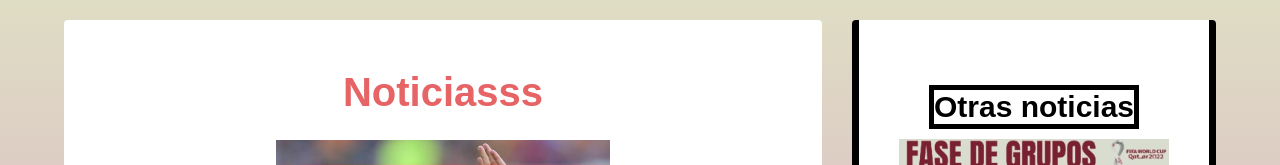
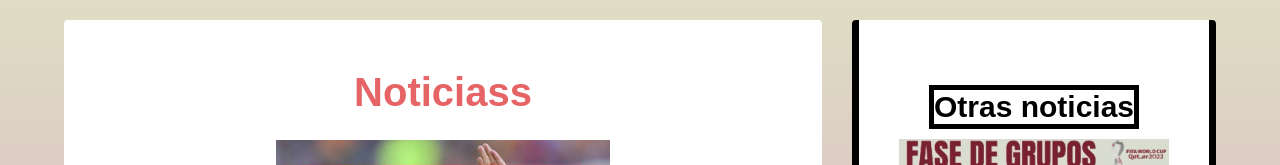
Before and after one commit to ManuelBM119/ultdesafio, a plain HTML site: page index.html in a window 1280 px wide. Shown: the part 176-341 px from the top of the page. Drawn offline with Linux system fonts and the light colour scheme.

Commit message:
first commit

```diff
--- a/index.html
+++ b/index.html
@@ -52,7 +52,7 @@
 
 	<main class="contenido">
 		<div class="contenido-info">
-		<h2 class="titulo-main">Noticiasss</h2>
+		<h2 class="titulo-main">Noticiass</h2>
 		<img class="imgs-main" src="img/messi.jpg" alt="">
 		<p>
 			Lorem ipsum dolor sit amet, consectetur adipiscing elit. Quisque sagittis rutrum gravida. Aliquam vel nunc sit amet nibh aliquam sollicitudin eu vitae elit. Duis varius turpis est, at feugiat metus blandit non. Mauris est nunc, ullamcorper nec egestas at, faucibus ac ex. Cras gravida ut odio eget vulputate. Suspendisse ut nunc cursus, vulputate tortor id, mollis magna. Proin mattis euismod magna. Suspendisse mattis, nunc vitae mattis iaculis, elit massa facilisis magna, ac consequat magna lacus sit amet lectus. Suspendisse a lacinia est, a semper turpis. Phasellus lobortis eget nibh in scelerisque. Morbi feugiat volutpat nisl, vehicula commodo augue volutpat at. Aenean aliquet tristique diam. Aenean maximus, quam non sollicitudin efficitur, est sapien pharetra odio, eget aliquam justo urna eu eros. Donec nec tincidunt tortor.
```
